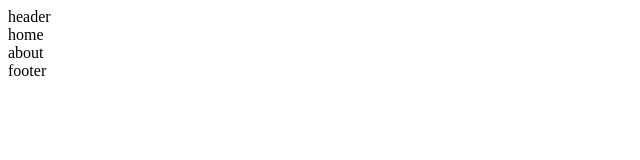
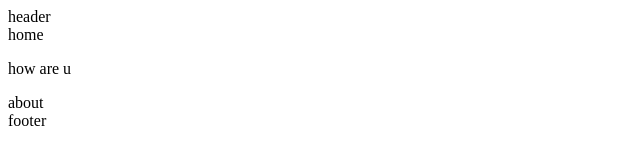
Before and after one commit to jasminezanders211/Movie-Mania, a React (Vite) app in the folder client/: page /home in a window 1280 px wide. Shown: the top 160 px of the page, without its empty margins (0-640 px from the left). Built offline with nearby package versions, Linux system fonts and the light colour scheme.

Commit message:
update wheel

```diff
--- a/client/src/pages/Moviewheel.tsx
+++ b/client/src/pages/Moviewheel.tsx
@@ -2,6 +2,10 @@ import React from 'react'
 
 export default function moviewheel() {
   return (
-    <div>movie wheel</div>
+    <div>movie wheel
+
+
+
+    </div>
   )
 }
--- a/client/src/pages/home.tsx
+++ b/client/src/pages/home.tsx
@@ -2,6 +2,13 @@ import React from 'react'
 
 export default function Home() {
   return (
-    <div>home</div>
+    <div>home
+<div id='welomeContainer'>
+
+  <p>how are u</p>
+</div>
+
+
+    </div>
   )
 }
```
Also changed, not shown: client/src/components/nav.tsx (added, +7 -0 lines).
